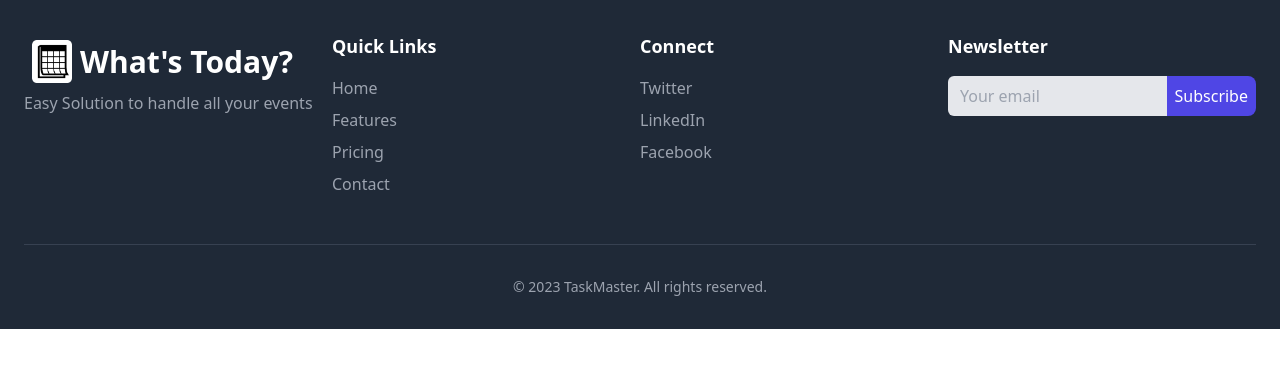
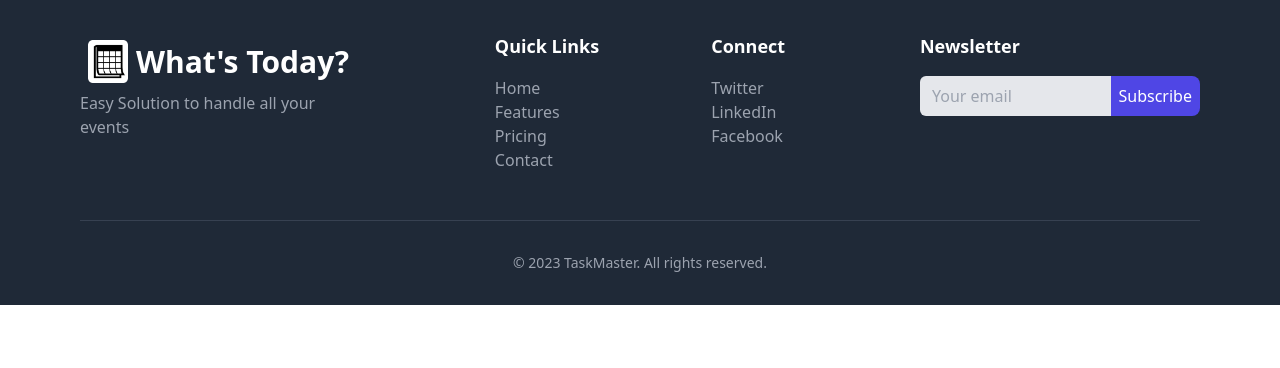
Before and after one commit to Nuhan-Alam/event_management_project, a Django app: template events/templates/events/structure.html in a window 1280 px wide. Shown: the part 64-432 px from the top of the page. Run offline with Django 5.2, Linux system fonts and the light colour scheme; the template is opened without the code that fills it, so the values that code supplies are empty; some libraries are stand-ins or nearby versions.

Commit message:
footer UI fixed

```diff
--- a/events/templates/events/structure.html
+++ b/events/templates/events/structure.html
@@ -123,8 +123,8 @@ document.addEventListener('DOMContentLoaded', function() {
   {% block content %}
   {% endblock content %}
   </body>
-  <footer class="bg-gray-800 text-white py-8">
-      <div class="container mx-auto px-6">
+  <footer class="bg-gray-800 text-white py-8 ">
+      <div class="container mx-auto px-6 md:px-20">
         <div class="flex flex-wrap justify-between">
           <div class="w-full md:w-1/4 mb-8 md:mb-0">
             <div class='flex items-center'>
@@ -135,25 +135,29 @@ document.addEventListener('DOMContentLoaded', function() {
               Easy Solution to handle all your events
             </p>
           </div>
-          <div class="w-full md:w-1/4 mb-8 md:mb-0">
+          {% comment %} Quick_Links+Connects {% endcomment %}
+          <div class="flex justify-between px-4 md:px-0 items-start gap-0 md:gap-28 w-full md:w-auto">
+            <div class="flex flex-col justify-center  mb-8 md:mb-0">
             <h4 class="text-lg font-semibold mb-4">Quick Links</h4>
-            <ul class="text-gray-400 space-y-2">
+            <ul class="text-gray-400 text-center md:text-left">
               <li><a href="#" class="hover:text-white">Home</a></li>
               <li><a href="#" class="hover:text-white">Features</a></li>
               <li><a href="#" class="hover:text-white">Pricing</a></li>
               <li><a href="#" class="hover:text-white">Contact</a></li>
             </ul>
-          </div>
-          <div class="w-full md:w-1/4 mb-8 md:mb-0">
+              </div>
+            <div class="flex flex-col justify-center mb-8 md:mb-0">
             <h4 class="text-lg font-semibold mb-4">Connect</h4>
-            <ul class="text-gray-400 space-y-2">
+            <ul class="text-gray-400 text-center md:text-left">
               <li><a href="#" class="hover:text-white">Twitter</a></li>
               <li><a href="#" class="hover:text-white">LinkedIn</a></li>
               <li><a href="#" class="hover:text-white">Facebook</a></li>
             </ul>
           </div>
+          </div>
+
           <div class="w-full md:w-1/4">
-            <h4 class="text-lg font-semibold mb-4">Newsletter</h4>
+            <h4 class="text-lg text-center md:text-start font-semibold mb-4">Newsletter</h4>
             <form class="flex">
               <input
                 type="email"
```
